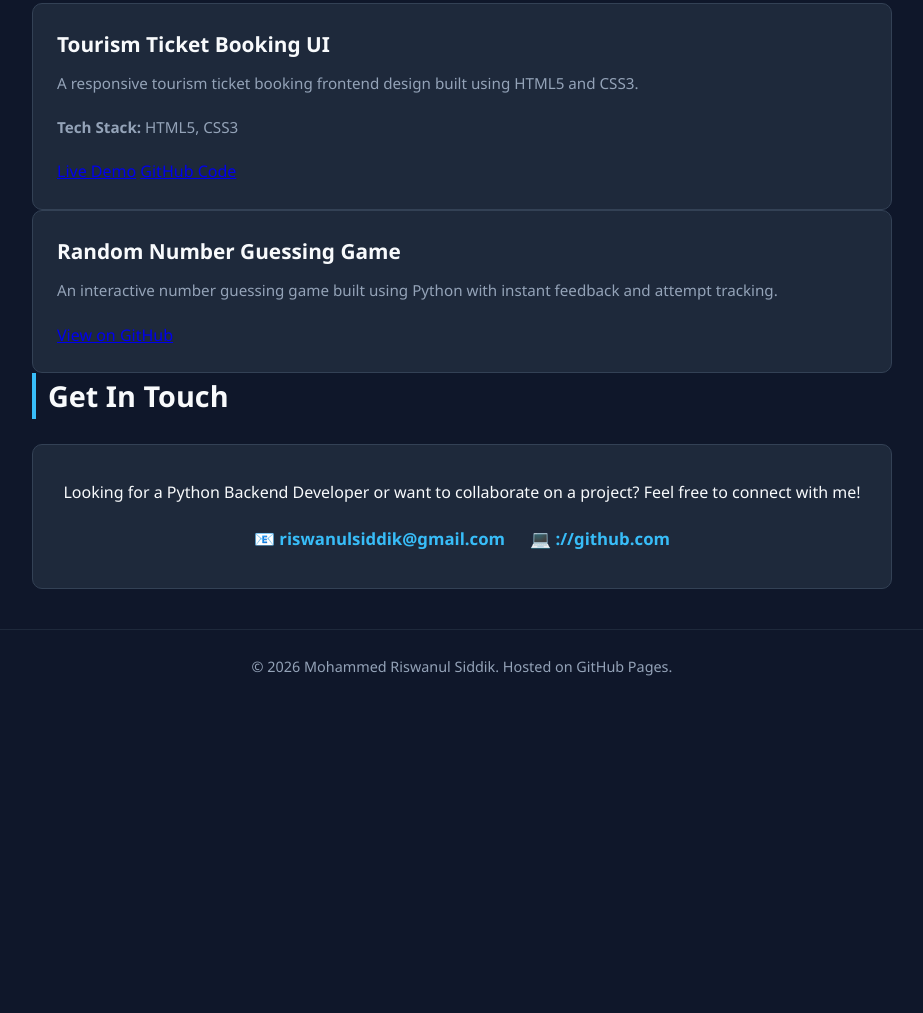
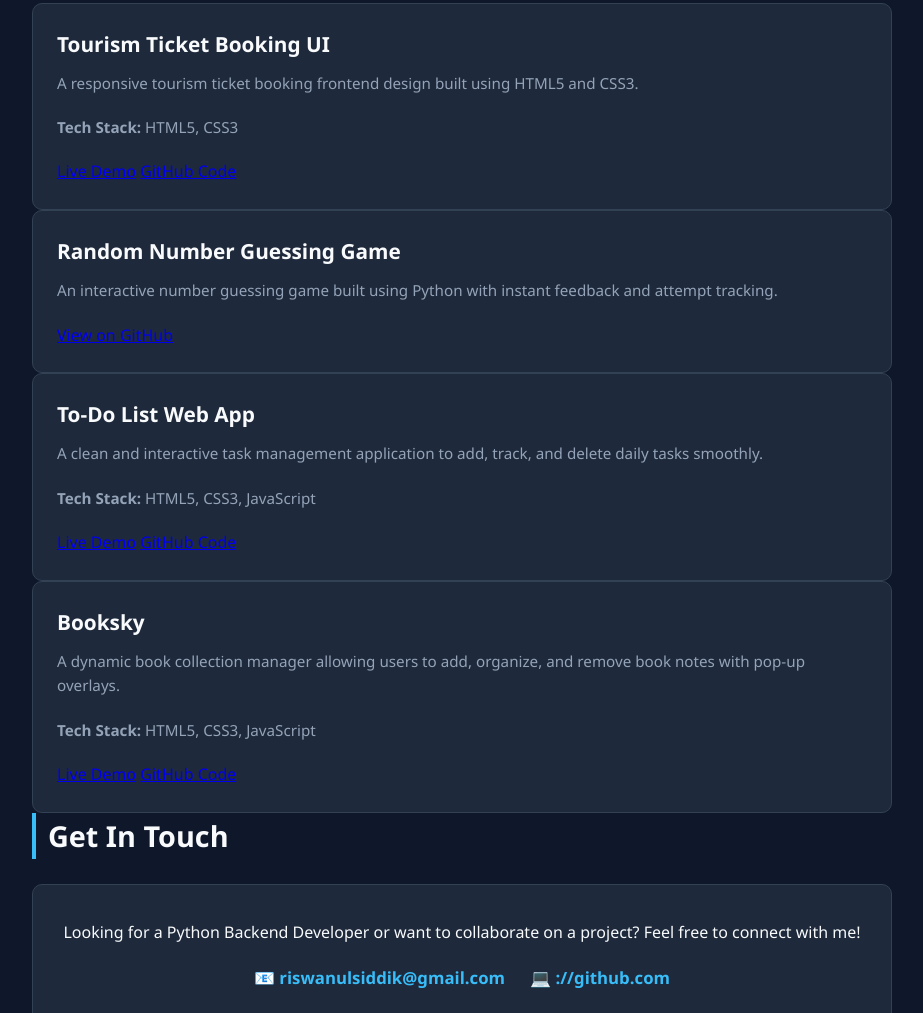
Before and after one commit to riswanulsiddik-boop/riswanulsiddik-boop.github.io, a plain HTML site: page index.html in a window 1280 px wide. Shown: the part 1503-2516 px from the top of the page, without its empty margins (178-1101 px from the left). Before the commit the page ends 2206 px from the top, so only its background shows below. Drawn offline with Linux system fonts and the light colour scheme.

Commit message:
Add project cards for To-Do List and Booksky
Added new project cards for To-Do List and Booksky applications.

```diff
--- a/index.html
+++ b/index.html
@@ -287,6 +287,7 @@
     <div class="skills-grid">
       <span class="skill-badge">Python</span>
       <span class="skill-badge">MySQL</span>
+      <span class="skill-badge">Django</span>
       <span class="skill-badge">Git & GitHub</span>
       <span class="skill-badge">HTML5</span>
       <span class="skill-badge">CSS3</span>
@@ -346,6 +347,28 @@
     <a href="https://github.com" target="_blank">View on GitHub</a>
   </div>
 </div>
+
+    <!-- Project 6: To-Do List -->
+        <div class="project-card">
+          <h3>To-Do List Web App</h3>
+          <p>A clean and interactive task management application to add, track, and delete daily tasks smoothly.</p>
+          <p><strong>Tech Stack:</strong> HTML5, CSS3, JavaScript</p>
+          <div class="project-links">
+            <a href="YOUR_TODO_LIVE_DEMO_LINK" target="_blank">Live Demo</a>
+            <a href="https://github.com" target="_blank">GitHub Code</a>
+          </div>
+        </div>
+
+        <!-- Project 7: Booksky -->
+        <div class="project-card">
+          <h3>Booksky</h3>
+          <p>A dynamic book collection manager allowing users to add, organize, and remove book notes with pop-up overlays.</p>
+          <p><strong>Tech Stack:</strong> HTML5, CSS3, JavaScript</p>
+          <div class="project-links">
+            <a href="YOUR_BOOKSKY_LIVE_DEMO_LINK" target="_blank">Live Demo</a>
+            <a href="https://github.com" target="_blank">GitHub Code</a>
+          </div>
+        </div>
     <!-- Contact Section -->
     <h2 id="contact">Get In Touch</h2>
     <div class="contact-box">
```
